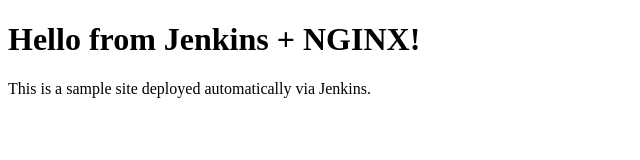
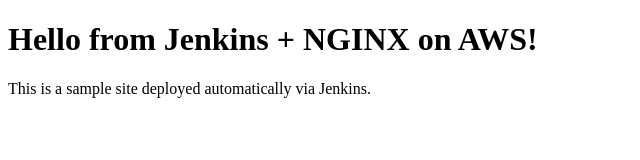
Before and after one commit to vaibhav0060/nginx-deploy, a plain HTML site: page index.html in a window 1280 px wide. Shown: the whole page, without its empty margins (0-640 px from the left). Drawn offline with Linux system fonts and the light colour scheme.

Commit message:
Update index.html

```diff
--- a/index.html
+++ b/index.html
@@ -4,7 +4,7 @@
     <title>Welcome to My Website </title>
 </head>
 <body>
-    <h1>Hello from Jenkins + NGINX!</h1>
+    <h1>Hello from Jenkins + NGINX on AWS!</h1>
     <p>This is a sample site deployed automatically via Jenkins.</p>
 </body>
 </html>
```
